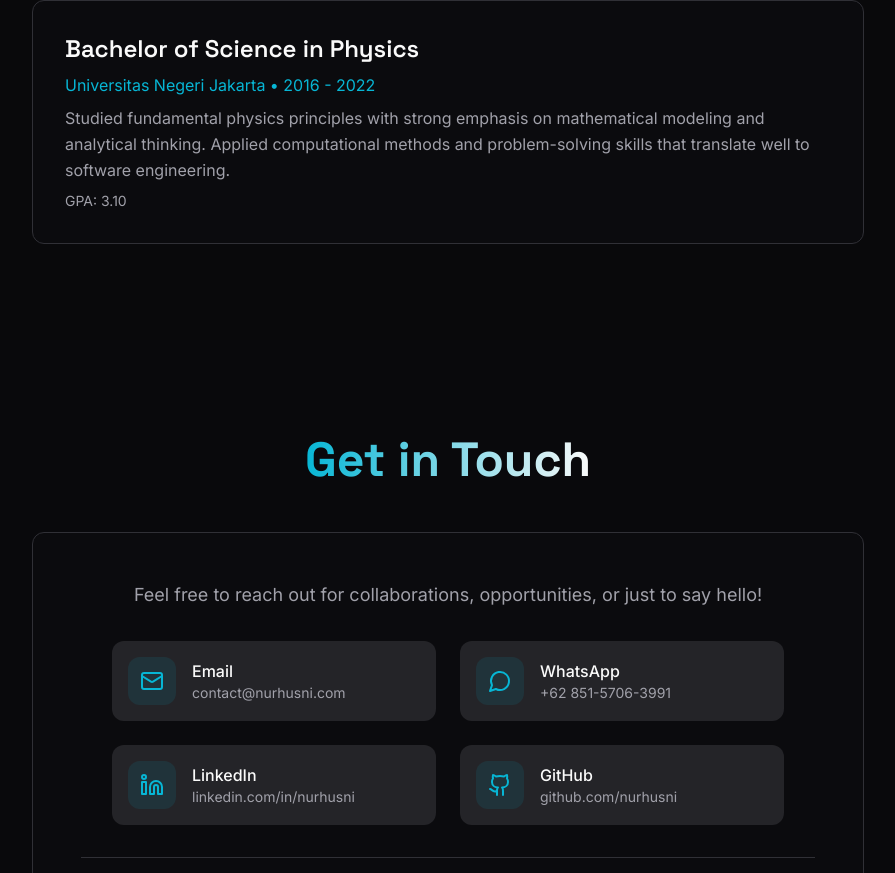
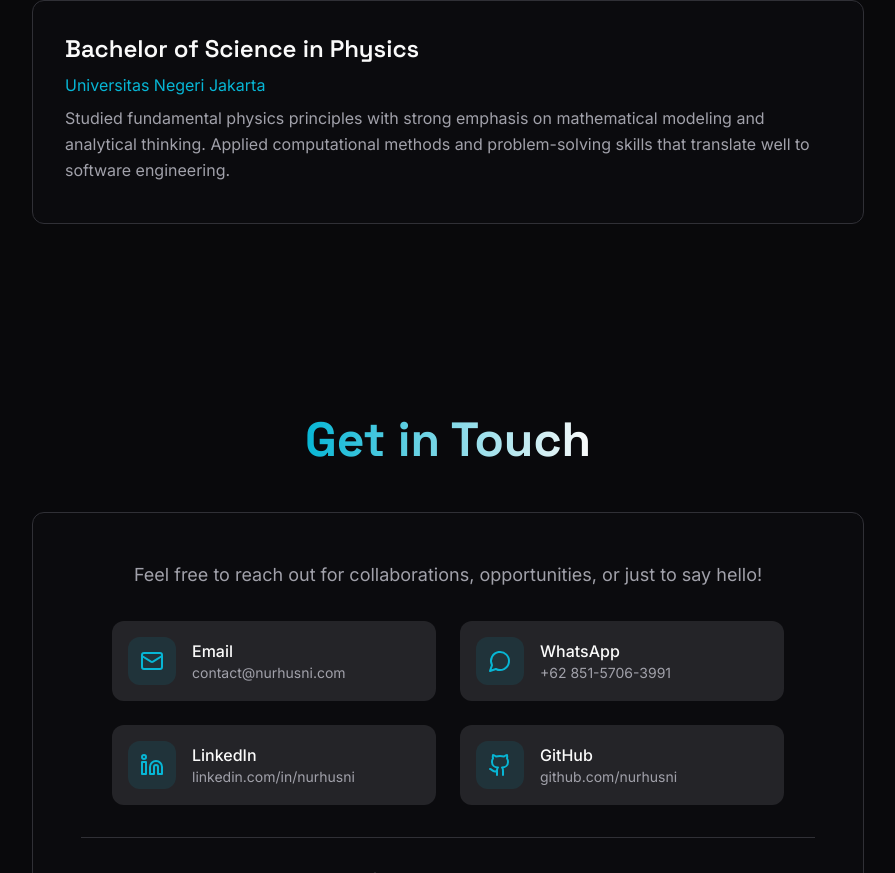
Before and after one commit to nurhusni/nurhusni-com, a React (Vite) app: page / in a window 1280 px wide. Shown: the part 2952-3825 px from the top of the page, without its empty margins (192-1087 px from the left). Built offline with nearby package versions, Linux system fonts and the light colour scheme; the HTML template or start-up script is replaced by a standard one.

Commit message:
feat: tidy up

```diff
--- a/src/pages/Index.tsx
+++ b/src/pages/Index.tsx
@@ -278,13 +278,12 @@ const Index = () => {
               <p className="text-primary mb-2">
                 <a href="https://unj.ac.id/" target="_blank" rel="noopener noreferrer" className="hover:underline">
                   Universitas Negeri Jakarta
-                </a> • 2016 - 2022
+                </a>
               </p>
               <p className="text-muted-foreground leading-relaxed mb-2">
                 Studied fundamental physics principles with strong emphasis on mathematical modeling and analytical thinking.
                 Applied computational methods and problem-solving skills that translate well to software engineering.
               </p>
-              <p className="text-sm text-muted-foreground">GPA: 3.10</p>
             </div>
           </div>
         </div>
```
